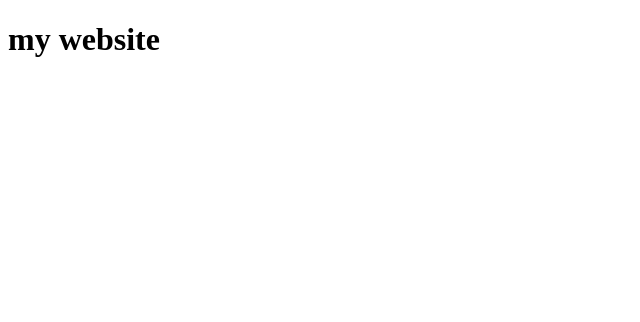
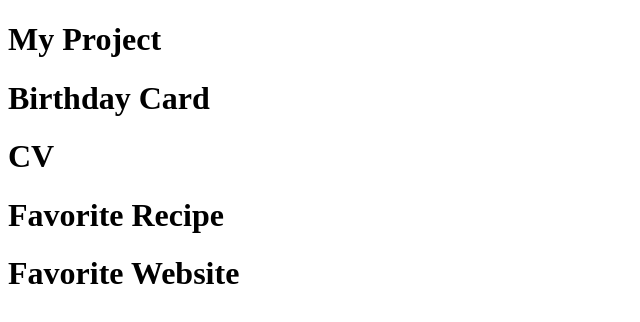
Before and after one commit to using-git-hub/WestminsterWebDev, a plain HTML site: page index.html in a window 1280 px wide. Shown: the whole page, without its empty margins (0-640 px from the left). Drawn offline with Linux system fonts and the light colour scheme.

Commit message:
Website update

```diff
--- a/index.html
+++ b/index.html
@@ -6,6 +6,10 @@
       <title>Document</title>
   </head>
   <body>
-    <h1>my website</h1>
+    <h1>My Project</h1>
+    <h1>Birthday Card</h1>
+    <h1>CV</h1>
+    <h1>Favorite Recipe</h1>
+    <h1>Favorite Website</h1>
   </body>
 </html>
```
Also changed, not shown: test.css (added).
